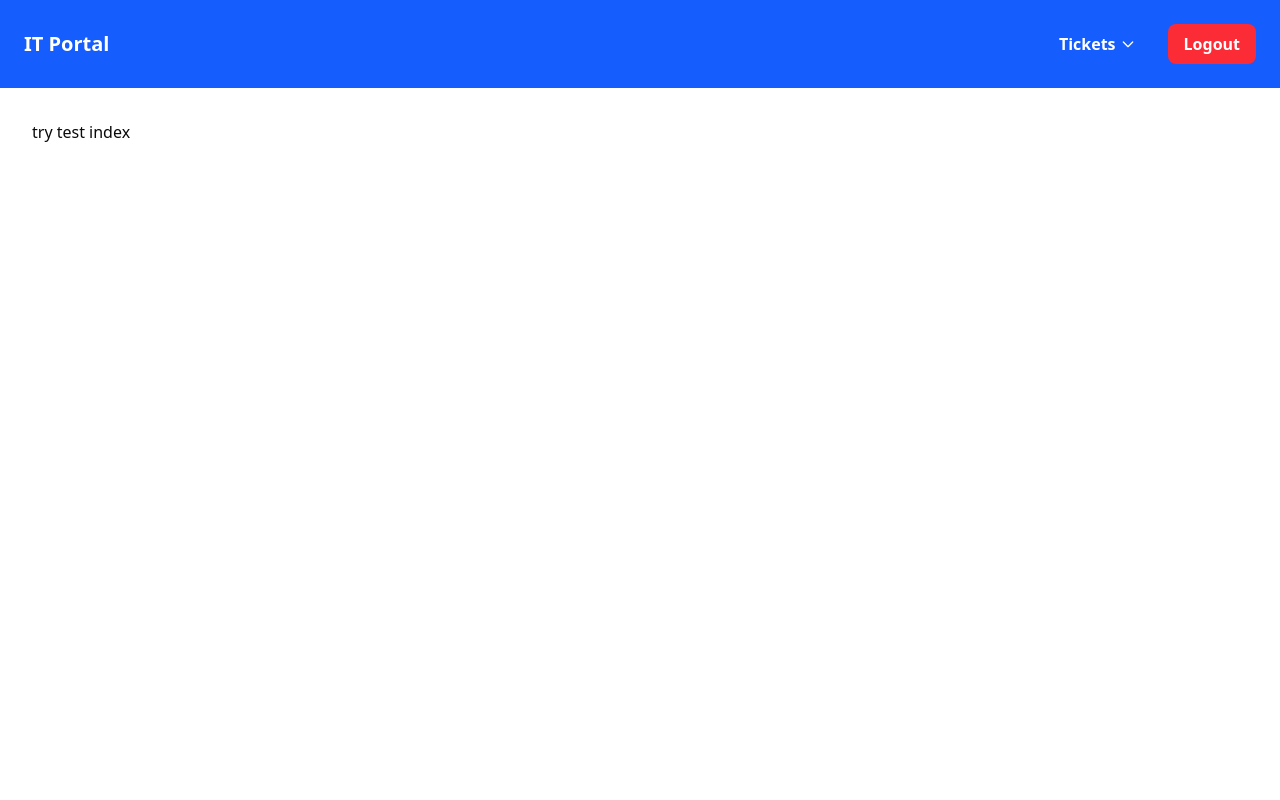
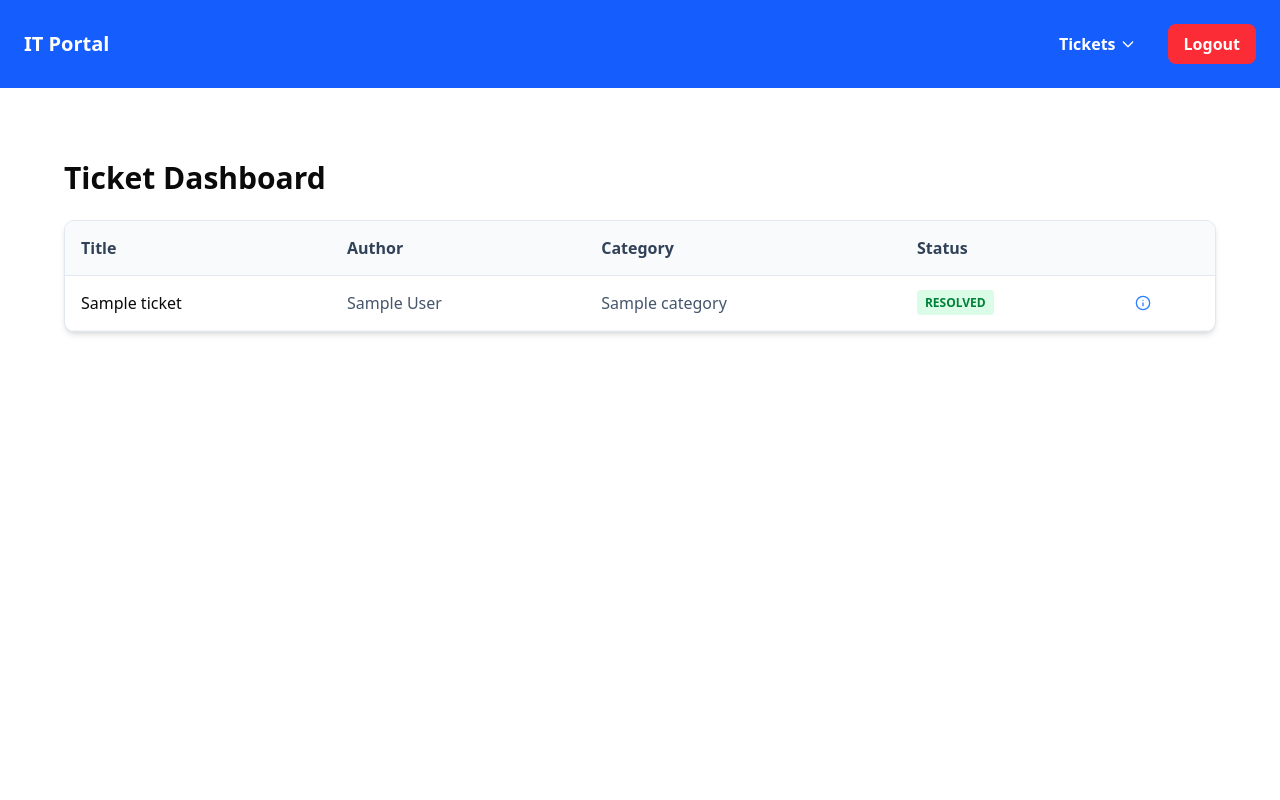
Before and after one commit to mrkpkngn/IT-Helpdesk-Ticketing-System, a Django app: page /dashboard in a window 1280 px wide. Run offline with Django 5.2, Linux system fonts and the light colour scheme; a user stored in the database is signed in; tables that the repository leaves empty hold one stand-in row (values such as "Sample post"); some libraries are stand-ins or nearby versions.

Commit message:
added tickets table in dashboard

```diff
--- a/helpdesk_project/static/css/output.css
+++ b/helpdesk_project/static/css/output.css
@@ -7,14 +7,13 @@
       "Segoe UI Emoji", "Segoe UI Symbol", "Noto Color Emoji";
     --font-mono: ui-monospace, SFMono-Regular, Menlo, Monaco, Consolas, "Liberation Mono",
       "Courier New", monospace;
-    --color-red-50: oklch(97.1% 0.013 17.38);
     --color-red-100: oklch(93.6% 0.032 17.717);
-    --color-red-300: oklch(80.8% 0.114 19.571);
     --color-red-400: oklch(70.4% 0.191 22.216);
     --color-red-500: oklch(63.7% 0.237 25.331);
     --color-red-600: oklch(57.7% 0.245 27.325);
     --color-red-700: oklch(50.5% 0.213 27.518);
-    --color-amber-600: oklch(66.6% 0.179 58.318);
+    --color-amber-100: oklch(96.2% 0.059 95.617);
+    --color-amber-700: oklch(55.5% 0.163 48.998);
     --color-green-100: oklch(96.2% 0.044 156.743);
     --color-green-400: oklch(79.2% 0.209 151.711);
     --color-green-700: oklch(52.7% 0.154 150.069);
@@ -24,28 +23,32 @@
     --color-blue-500: oklch(62.3% 0.214 259.815);
     --color-blue-600: oklch(54.6% 0.245 262.881);
     --color-blue-700: oklch(48.8% 0.243 264.376);
+    --color-slate-50: oklch(98.4% 0.003 247.858);
+    --color-slate-100: oklch(96.8% 0.007 247.896);
     --color-slate-200: oklch(92.9% 0.013 255.508);
     --color-slate-300: oklch(86.9% 0.022 252.894);
+    --color-slate-500: oklch(55.4% 0.046 257.417);
+    --color-slate-600: oklch(44.6% 0.043 257.281);
     --color-slate-700: oklch(37.2% 0.044 257.287);
-    --color-slate-900: oklch(20.8% 0.042 265.755);
-    --color-slate-950: oklch(12.9% 0.042 264.695);
     --color-gray-700: oklch(37.3% 0.034 259.733);
     --color-black: #000;
     --color-white: #fff;
     --spacing: 0.25rem;
     --container-md: 28rem;
+    --container-6xl: 72rem;
+    --text-xs: 0.75rem;
+    --text-xs--line-height: calc(1 / 0.75);
     --text-sm: 0.875rem;
     --text-sm--line-height: calc(1.25 / 0.875);
     --text-xl: 1.25rem;
     --text-xl--line-height: calc(1.75 / 1.25);
     --text-2xl: 1.5rem;
     --text-2xl--line-height: calc(2 / 1.5);
+    --text-3xl: 1.875rem;
+    --text-3xl--line-height: calc(2.25 / 1.875);
     --font-weight-medium: 500;
     --font-weight-semibold: 600;
     --font-weight-bold: 700;
-    --font-weight-black: 900;
-    --ease-in: cubic-bezier(0.4, 0, 1, 1);
-    --ease-out: cubic-bezier(0, 0, 0.2, 1);
     --default-transition-duration: 150ms;
     --default-transition-timing-function: cubic-bezier(0.4, 0, 0.2, 1);
     --default-font-family: var(--font-sans);
@@ -282,6 +285,9 @@
   .mt-4 {
     margin-top: calc(var(--spacing) * 4);
   }
+  .mt-10 {
+    margin-top: calc(var(--spacing) * 10);
+  }
   .mb-6 {
     margin-bottom: calc(var(--spacing) * 6);
   }
@@ -327,29 +330,17 @@
   .w-full {
     width: 100%;
   }
+  .max-w-6xl {
+    max-width: var(--container-6xl);
+  }
   .max-w-md {
     max-width: var(--container-md);
   }
   .border-collapse {
     border-collapse: collapse;
   }
-  .scale-95 {
-    --tw-scale-x: 95%;
-    --tw-scale-y: 95%;
-    --tw-scale-z: 95%;
-    scale: var(--tw-scale-x) var(--tw-scale-y);
-  }
-  .scale-100 {
-    --tw-scale-x: 100%;
-    --tw-scale-y: 100%;
-    --tw-scale-z: 100%;
-    scale: var(--tw-scale-x) var(--tw-scale-y);
-  }
   .rotate-180 {
     rotate: 180deg;
-  }
-  .transform {
-    transform: var(--tw-rotate-x,) var(--tw-rotate-y,) var(--tw-rotate-z,) var(--tw-skew-x,) var(--tw-skew-y,);
   }
   .cursor-pointer {
     cursor: pointer;
@@ -426,6 +408,9 @@
       margin-block-end: calc(calc(var(--spacing) * 6) * calc(1 - var(--tw-space-y-reverse)));
     }
   }
+  .overflow-hidden {
+    overflow: hidden;
+  }
   .rounded {
     border-radius: 0.25rem;
   }
@@ -449,17 +431,27 @@
     border-style: var(--tw-border-style);
     border-width: 2px;
   }
+  .border-b {
+    border-bottom-style: var(--tw-border-style);
+    border-bottom-width: 1px;
+  }
   .border-green-400 {
     border-color: var(--color-green-400);
   }
   .border-red-400 {
     border-color: var(--color-red-400);
   }
+  .border-slate-100 {
+    border-color: var(--color-slate-100);
+  }
   .border-slate-200 {
     border-color: var(--color-slate-200);
   }
   .border-slate-300 {
     border-color: var(--color-slate-300);
+  }
+  .bg-amber-100 {
+    background-color: var(--color-amber-100);
   }
   .bg-blue-500 {
     background-color: var(--color-blue-500);
@@ -473,14 +465,11 @@
   .bg-red-100 {
     background-color: var(--color-red-100);
   }
-  .bg-red-300 {
-    background-color: var(--color-red-300);
-  }
-  .bg-red-400 {
-    background-color: var(--color-red-400);
-  }
   .bg-red-500 {
     background-color: var(--color-red-500);
+  }
+  .bg-slate-50 {
+    background-color: var(--color-slate-50);
   }
   .bg-white {
     background-color: var(--color-white);
@@ -494,11 +483,17 @@
   .p-3 {
     padding: calc(var(--spacing) * 3);
   }
+  .p-4 {
+    padding: calc(var(--spacing) * 4);
+  }
   .p-6 {
     padding: calc(var(--spacing) * 6);
   }
   .p-8 {
     padding: calc(var(--spacing) * 8);
+  }
+  .px-2 {
+    padding-inline: calc(var(--spacing) * 2);
   }
   .px-3 {
     padding-inline: calc(var(--spacing) * 3);
@@ -540,6 +526,10 @@
     font-size: var(--text-2xl);
     line-height: var(--tw-leading, var(--text-2xl--line-height));
   }
+  .text-3xl {
+    font-size: var(--text-3xl);
+    line-height: var(--tw-leading, var(--text-3xl--line-height));
+  }
   .text-sm {
     font-size: var(--text-sm);
     line-height: var(--tw-leading, var(--text-sm--line-height));
@@ -548,9 +538,9 @@
     font-size: var(--text-xl);
     line-height: var(--tw-leading, var(--text-xl--line-height));
   }
-  .font-black {
-    --tw-font-weight: var(--font-weight-black);
-    font-weight: var(--font-weight-black);
+  .text-xs {
+    font-size: var(--text-xs);
+    line-height: var(--tw-leading, var(--text-xs--line-height));
   }
   .font-bold {
     --tw-font-weight: var(--font-weight-bold);
@@ -564,6 +554,18 @@
     --tw-font-weight: var(--font-weight-semibold);
     font-weight: var(--font-weight-semibold);
   }
+  .text-amber-700 {
+    color: var(--color-amber-700);
+  }
+  .text-black {
+    color: var(--color-black);
+  }
+  .text-blue-500 {
+    color: var(--color-blue-500);
+  }
+  .text-blue-600 {
+    color: var(--color-blue-600);
+  }
   .text-gray-700 {
     color: var(--color-gray-700);
   }
@@ -573,20 +575,26 @@
   .text-red-700 {
     color: var(--color-red-700);
   }
+  .text-slate-500 {
+    color: var(--color-slate-500);
+  }
+  .text-slate-600 {
+    color: var(--color-slate-600);
+  }
   .text-slate-700 {
     color: var(--color-slate-700);
   }
   .text-white {
     color: var(--color-white);
   }
+  .uppercase {
+    text-transform: uppercase;
+  }
+  .italic {
+    font-style: italic;
+  }
   .underline {
     text-decoration-line: underline;
-  }
-  .opacity-0 {
-    opacity: 0%;
-  }
-  .opacity-100 {
-    opacity: 100%;
   }
   .shadow-lg {
     --tw-shadow: 0 10px 15px -3px var(--tw-shadow-color, rgb(0 0 0 / 0.1)), 0 4px 6px -4px var(--tw-shadow-color, rgb(0 0 0 / 0.1));
@@ -689,6 +665,13 @@
     &:hover {
       @media (hover: hover) {
         background-color: var(--color-red-600);
+      }
+    }
+  }
+  .hover\:bg-slate-50 {
+    &:hover {
+      @media (hover: hover) {
+        background-color: var(--color-slate-50);
       }
     }
   }
@@ -896,41 +879,6 @@
     color: var(--foreground);
   }
 }
-@property --tw-scale-x {
-  syntax: "*";
-  inherits: false;
-  initial-value: 1;
-}
-@property --tw-scale-y {
-  syntax: "*";
-  inherits: false;
-  initial-value: 1;
-}
-@property --tw-scale-z {
-  syntax: "*";
-  inherits: false;
-  initial-value: 1;
-}
-@property --tw-rotate-x {
-  syntax: "*";
-  inherits: false;
-}
-@property --tw-rotate-y {
-  syntax: "*";
-  inherits: false;
-}
-@property --tw-rotate-z {
-  syntax: "*";
-  inherits: false;
-}
-@property --tw-skew-x {
-  syntax: "*";
-  inherits: false;
-}
-@property --tw-skew-y {
-  syntax: "*";
-  inherits: false;
-}
 @property --tw-space-y-reverse {
   syntax: "*";
   inherits: false;
@@ -1015,25 +963,9 @@
   inherits: false;
   initial-value: solid;
 }
-@property --tw-duration {
-  syntax: "*";
-  inherits: false;
-}
-@property --tw-ease {
-  syntax: "*";
-  inherits: false;
-}
 @layer properties {
   @supports ((-webkit-hyphens: none) and (not (margin-trim: inline))) or ((-moz-orient: inline) and (not (color:rgb(from red r g b)))) {
     *, ::before, ::after, ::backdrop {
-      --tw-scale-x: 1;
-      --tw-scale-y: 1;
-      --tw-scale-z: 1;
-      --tw-rotate-x: initial;
-      --tw-rotate-y: initial;
-      --tw-rotate-z: initial;
-      --tw-skew-x: initial;
-      --tw-skew-y: initial;
       --tw-space-y-reverse: 0;
       --tw-border-style: solid;
       --tw-font-weight: initial;
@@ -1052,8 +984,6 @@
       --tw-ring-offset-color: #fff;
       --tw-ring-offset-shadow: 0 0 #0000;
       --tw-outline-style: solid;
-      --tw-duration: initial;
-      --tw-ease: initial;
       --tw-animation-delay: 0s;
       --tw-animation-direction: normal;
       --tw-animation-duration: initial;
--- a/helpdesk_project/tickets/templates/base.html
+++ b/helpdesk_project/tickets/templates/base.html
@@ -3,6 +3,7 @@
     <head>
         <link rel='stylesheet' href='{% static 'css/output.css' %}'>
         <script defer src="https://unpkg.com/alpinejs@3.x.x/dist/cdn.min.js"></script>
+        <script src="https://unpkg.com/lucide@latest"></script>
         <title>IT Helpdesk Ticketing System{% block title %}{% endblock %}</title>
     </head>
     <body>
@@ -83,5 +84,8 @@
             {% endblock %}
 
         </main>
+        <script>
+            lucide.createIcons();
+        </script>
     </body>
  </html>
--- a/helpdesk_project/tickets/templates/dashboard.html
+++ b/helpdesk_project/tickets/templates/dashboard.html
@@ -1,4 +1,46 @@
 {% extends "base.html" %}
-{%block content%}
-try test index
-{%endblock%}
+
+{% block content %}
+<div class="max-w-6xl mx-auto mt-10">
+    <h1 class="text-3xl font-bold mb-6">Ticket Dashboard</h1>
+
+    <div class="bg-white shadow-md rounded-lg overflow-hidden border border-slate-200">
+        <table class="w-full text-left border-collapse">
+            <thead class="bg-slate-50 border-b border-slate-200">
+                <tr>
+                    <th class="p-4 font-semibold text-slate-700">Title</th>
+                    <th class="p-4 font-semibold text-slate-700">Author</th>
+                    <th class="p-4 font-semibold text-slate-700">Category</th>
+                    <th class="p-4 font-semibold text-slate-700">Status</th>
+                    <th></th>
+                </tr>
+            </thead>
+            <tbody>
+                {% for ticket in tickets %}
+                <tr class="border-b border-slate-100 hover:bg-slate-50 transition-colors">
+                    <td class="p-4 font-medium">
+                        <p>{{ ticket.title }}</p>
+                    </td>
+                    <td class="p-4 text-slate-600">{{ ticket.author.first_name }} {{ ticket.author.last_name }}</td>
+                    <td class="p-4 text-slate-600">{{ ticket.category }}</td>
+                    <td class="p-4">
+                        {% if ticket.is_resolved %}
+                            <span class="bg-green-100 text-green-700 px-2 py-1 rounded text-xs font-bold uppercase">Resolved</span>
+                        {% else %}
+                            <span class="bg-amber-100 text-amber-700 px-2 py-1 rounded text-xs font-bold uppercase">Pending</span>
+                        {% endif %}
+                    </td>
+                    <td class="p-4 text-sm"><a href="#"><i data-lucide="info" class="w-4 h-4 text-blue-500 hover:cursor-pointer"></a></i></td>
+                </tr>
+                {% empty %}
+                <tr>
+                    <td colspan="5" class="p-8 text-center text-slate-500 italic">
+                        No tickets found.
+                    </td>
+                </tr>
+                {% endfor %}
+            </tbody>
+        </table>
+    </div>
+</div>
+{% endblock %}
--- a/helpdesk_project/tickets/views.py
+++ b/helpdesk_project/tickets/views.py
@@ -1,13 +1,19 @@
 from django.shortcuts import redirect, render
 from django.contrib import messages
-from django import forms
+from .models import Ticket
 from .forms import EmployeeForm, RegisterEquipmentForm, EquipmentForm, CategoryForm, TicketForm
 from django.contrib.auth.decorators import login_required
+from django.shortcuts import get_object_or_404
 
 # Create your views here.
 @login_required
 def dashboard(request):
-    return render(request, "dashboard.html")
+    if request.user.department and request.user.department.name == 'IT Support':
+        tickets = Ticket.objects.all().order_by('date_created')
+    else:
+        tickets = Ticket.objects.filter(author=request.user).order_by('date_created')
+
+    return render(request, "dashboard.html", {"tickets": tickets})
 
 def new_employee(request):
     if request.method == "POST":
```
Also changed, not shown: other parts of helpdesk_project/static/css/output.css (+3 -59 lines).
